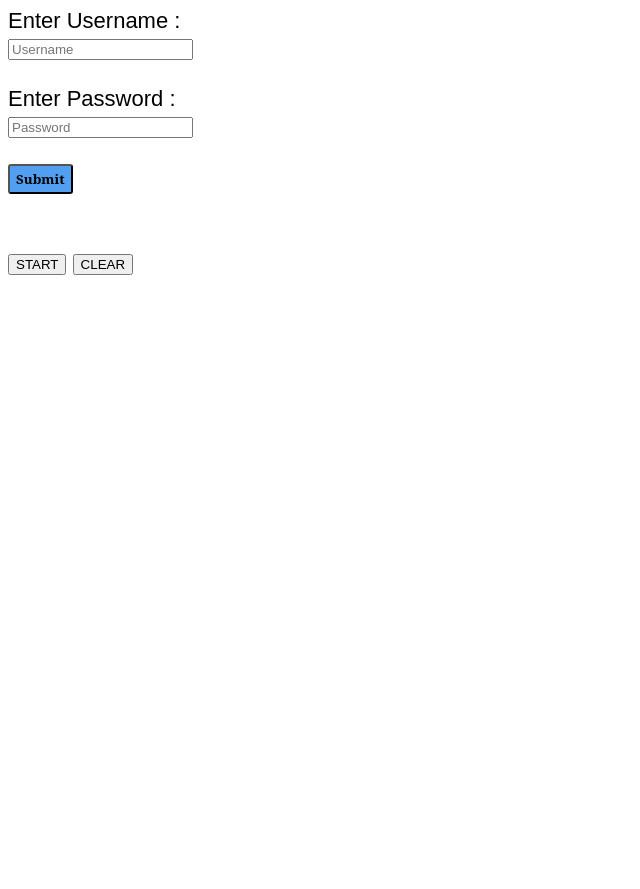
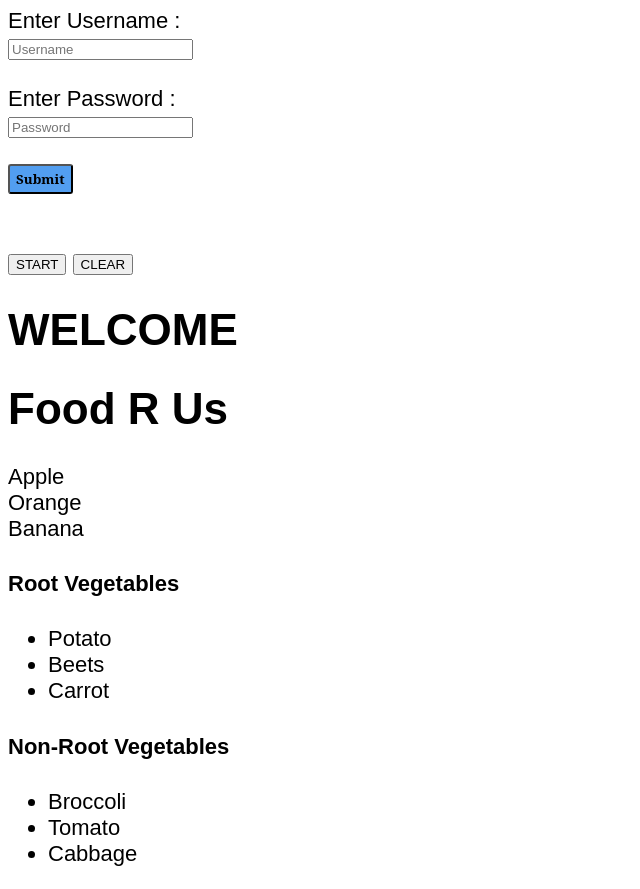
Before and after one commit to PranitaKute/Javascript-Learn, a plain HTML site: page Website/index.html in a window 1280 px wide. Shown: the whole page, without its empty margins (0-640 px from the left). Before the commit the page ends 800 px from the top, so only its background shows below. Drawn offline with Linux system fonts and the light colour scheme.

Commit message:
DOM & Element Selectors index.html

```diff
--- a/Website/index.html
+++ b/Website/index.html
@@ -51,6 +51,27 @@
         <button onclick="startTimer()">START</button>
         <button onclick="clearTimer()">CLEAR</button>
 
+        <h1 id="welcome-msg">WELCOME</h1>
+
+        <h1 id="my-heading">Food R Us</h1>
+
+        <div class="fruits">Apple</div>
+        <div class="fruits">Orange</div>
+        <div class="fruits">Banana</div>
+
+        <h4>Root Vegetables</h4>
+        <ul>
+            <li>Potato</li>
+            <li>Beets</li>
+            <li>Carrot</li>
+        </ul>
+        <h4>Non-Root Vegetables</h4>
+        <ul>
+            <li>Broccoli</li>
+            <li>Tomato</li>
+            <li>Cabbage</li>
+        </ul>
+
         <script type = "module" src = "index.js"> </script>
     </body>
 </html>
```
